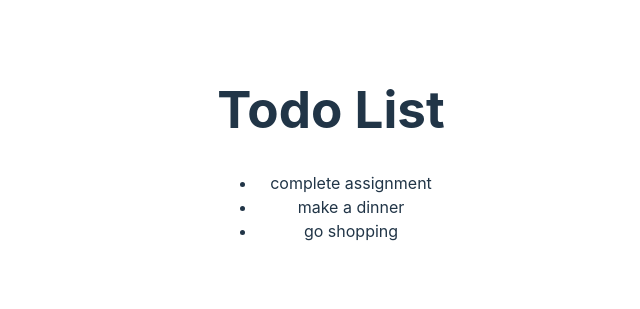
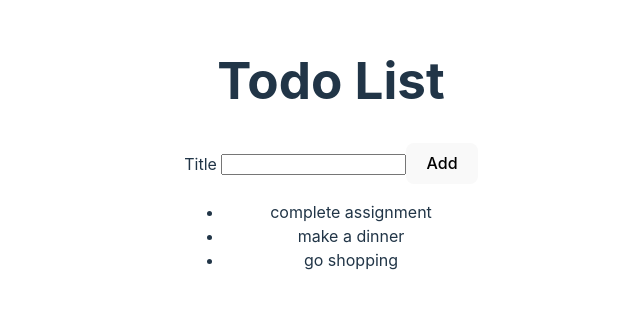
Before and after one commit to anelka777/react-todo, a React (Vite) app: page / in a window 1280 px wide. Shown: the part 247-556 px from the top of the page, without its empty margins (309-949 px from the left). Built offline with nearby package versions, Linux system fonts and the light colour scheme.

Commit message:
add new Todo List component and Add Todo Form

```diff
--- /dev/null
+++ b/src/AddTodoForm.jsx
@@ -0,0 +1,13 @@
+function AddTodoForm() {
+    return(
+        <div>
+            <form>
+                <label htmlFor="todoTitle">Title </label>
+                <input id="todoTitle"></input>
+                <button>Add</button>
+            </form>
+        </div>
+    )
+}
+
+export default AddTodoForm
--- a/src/App.jsx
+++ b/src/App.jsx
@@ -1,24 +1,17 @@
-import { useState } from 'react'
-import reactLogo from './assets/react.svg'
-import viteLogo from '/vite.svg'
+// import { useState } from 'react'
+// import reactLogo from './assets/react.svg'
+// import viteLogo from '/vite.svg'
 import './App.css'
+import TodoList from './TodoList'
+import AddTodoForm from './AddTodoForm'
 
-const todoList = [
-  { id: 1, title: 'complete assignment' },
-  { id: 2, title: 'make a dinner' },
-  { id: 3, title: 'go shopping'},
-];
 
 function App() {
-
   return (
     <div>
       <h1>Todo List</h1>
-      <ul>
-        {todoList.map((todo) => (
-          <li key={todo.id}>{todo.title}</li>
-        ))}
-      </ul>
+      <AddTodoForm/>
+      <TodoList/>
     </div>
   )
 }
--- /dev/null
+++ b/src/TodoList.jsx
@@ -0,0 +1,21 @@
+
+
+const todoList = [
+    { id: 1, title: 'complete assignment' },
+    { id: 2, title: 'make a dinner' },
+    { id: 3, title: 'go shopping'},
+];
+
+function TodoList() {
+    return (
+        <div>
+            <ul>
+                {todoList.map((todo) => (
+                <li key={todo.id}>{todo.title}</li>
+                ))}
+            </ul>
+        </div>
+    )
+}
+
+export default TodoList
```
